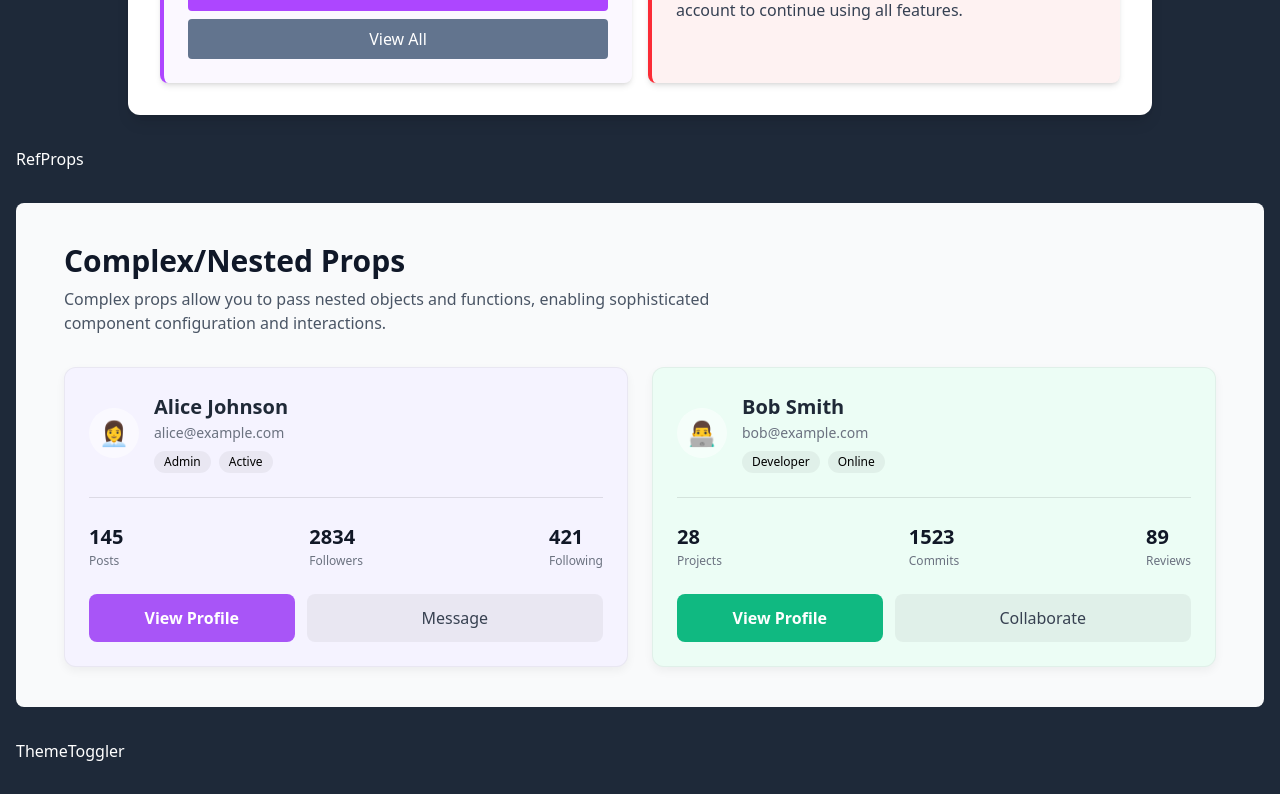
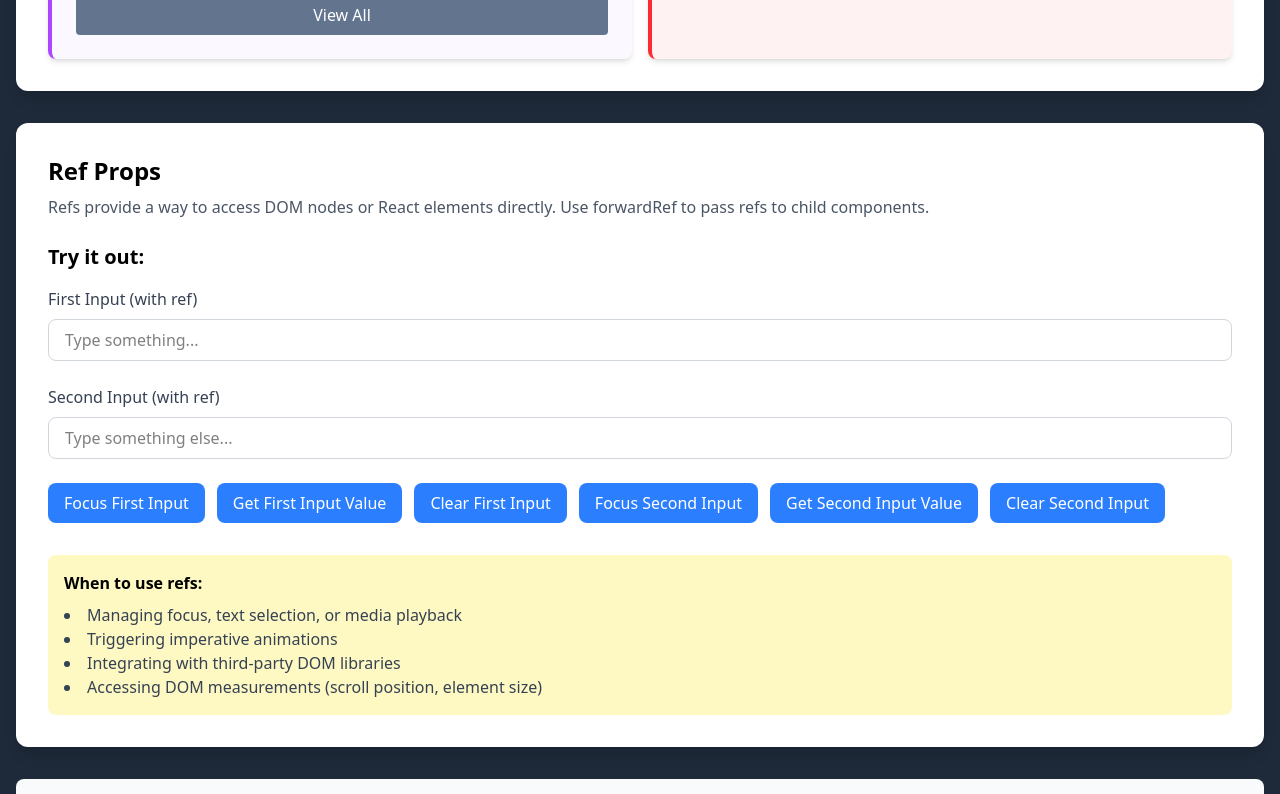
Before and after one commit to ayushshh/React, a React (Vite) app: page / in a window 1280 px wide. Shown: the part 1286-2080 px from the top of the page. Built offline with nearby package versions, Linux system fonts and the light colour scheme.

Commit message:
added refProps and updated some other files

```diff
--- a/src/components/ChildrenProps.jsx
+++ b/src/components/ChildrenProps.jsx
@@ -30,7 +30,7 @@ function Container({ children, layout = 'grid' }) {
 
 function ChildrenProps() {
   return (
-    <section className="p-8 bg-white rounded-xl shadow-lg max-w-5xl mx-auto">
+    <section className="p-8 bg-white rounded-xl shadow-lg max-w mx-auto">
       <h2 className="text-3xl mb-2 font-bold text-gray-800">Children Props</h2>
       <p className="mb-8 text-gray-600">
         The <code className="bg-gray-100 px-1 rounded">children</code> prop allows you to pass JSX elements or components as children to other components, enabling component composition.
--- a/src/components/ComplexProps.jsx
+++ b/src/components/ComplexProps.jsx
@@ -6,14 +6,12 @@ const UserProfileCard = ({ data }) => {
       backgroundColor: theme.bg,
       borderRadius: '12px',
       padding: '24px',
-      // This allows the card to grow and take up equal space
       flex: '1 1 450px',
       boxShadow: '0 4px 10px rgba(0,0,0,0.05)',
       border: '1px solid rgba(0,0,0,0.05)',
       display: 'flex',
       flexDirection: 'column'
     }}>
-      {/* Header Section */}
       <div style={{ display: 'flex', alignItems: 'center', gap: '15px' }}>
         <div style={{
           fontSize: '24px',
@@ -39,7 +37,6 @@ const UserProfileCard = ({ data }) => {
 
       <hr style={{ border: 'none', borderTop: '1px solid rgba(0,0,0,0.1)', margin: '24px 0' }} />
 
-      {/* Stats Section */}
       <div style={{ display: 'flex', justifyContent: 'space-between', textAlign: 'left' }}>
         <div>
           <div style={{ fontSize: '20px', fontWeight: 'bold', color: '#111827' }}>{stats.posts || stats.projects}</div>
@@ -55,7 +52,6 @@ const UserProfileCard = ({ data }) => {
         </div>
       </div>
 
-      {/* Action Buttons */}
       <div style={{ display: 'flex', gap: '12px', marginTop: '24px' }}>
         <button style={{
           flex: 2,
@@ -109,7 +105,6 @@ function ComplexProps() {
           Complex props allow you to pass nested objects and functions, enabling sophisticated component configuration and interactions.
         </p>
 
-        {/* FIX: flex container with gap and width control */}
         <div className="flex flex-wrap gap-6">
           {userData.map((item) => (
             <UserProfileCard key={item.id} data={item} />
--- a/src/components/RefProps.jsx
+++ b/src/components/RefProps.jsx
@@ -1,9 +1,78 @@
-import React from 'react'
+import {useRef, forwardRef} from 'react'
+
+//first part is to create a forward ref which is for accepting the ref
+//second part is to take the reference
+//here we are going to design input component that accept a ref props
+
+const CustomInput = forwardRef(({ label, placeholder, className }, ref) => {
+  return (
+    <div className="mb-6">
+      <label className="block text-gray-700 font-medium mb-2">{label}</label>
+      <input
+        ref={ref}
+        type="text"
+        placeholder={placeholder}
+        className={`w-full px-4 py-2 border border-gray-300 rounded-lg focus:outline-none focus:ring-2 focus:ring-blue-500 ${className}`}
+      />
+    </div>
+  );
+});//this forward ref is just a function and inside you can pass another function
+
+CustomInput.displayName = 'CustomInput';
 
 function RefProps() {
+  const firstInputRef = useRef(null);
+  const secondInputRef = useRef(null);
+
+  const focusInput = () => firstInputRef.current?.focus();
+  const getInputValue = () => alert(`Current value: ${firstInputRef.current?.value}`);
+  const clearValue = () => {
+    if (firstInputRef.current) {
+      firstInputRef.current.value = '';
+      firstInputRef.current.focus();
+    }
+  };
+
+  const focusSecondInput = () => secondInputRef.current?.focus();
+  const getSecondInputValue = () => alert(`Current value: ${secondInputRef.current?.value}`);
+  const clearSecondValue = () => {
+    if (secondInputRef.current) {
+      secondInputRef.current.value = '';
+      secondInputRef.current.focus();
+    }
+  };
+
   return (
-    <div className='tex-xl text-white'>RefProps</div>
-  )
+    <section className="p-8 bg-white rounded-xl shadow-lg max-w mx-auto">
+      <h2 className="text-2xl font-bold mb-2">Ref Props</h2>
+      <p className="mb-6 text-gray-600">
+        Refs provide a way to access DOM nodes or React elements directly. Use forwardRef to pass refs to child components.
+      </p>
+
+      <h3 className="text-xl font-semibold mb-4">Try it out:</h3>
+      <CustomInput ref={firstInputRef} label="First Input (with ref)" placeholder="Type something..." />
+      <CustomInput ref={secondInputRef} label="Second Input (with ref)" placeholder="Type something else..." />
+
+      <div className="flex flex-wrap gap-3 mt-4">
+        <button onClick={focusInput} className="px-4 py-2 bg-blue-500 text-white rounded-lg hover:bg-blue-600 transition">Focus First Input</button>
+        <button onClick={getInputValue} className="px-4 py-2 bg-blue-500 text-white rounded-lg hover:bg-blue-600 transition">Get First Input Value</button>
+        <button onClick={clearValue} className="px-4 py-2 bg-blue-500 text-white rounded-lg hover:bg-blue-600 transition">Clear First Input</button>
+        <button onClick={focusSecondInput} className="px-4 py-2 bg-blue-500 text-white rounded-lg hover:bg-blue-600 transition">Focus Second Input</button>
+        <button onClick={getSecondInputValue} className="px-4 py-2 bg-blue-500 text-white rounded-lg hover:bg-blue-600 transition">Get Second Input Value</button>
+        <button onClick={clearSecondValue} className="px-4 py-2 bg-blue-500 text-white rounded-lg hover:bg-blue-600 transition">Clear Second Input</button>
+      </div>
+
+      <div className="mt-8 bg-yellow-100 p-4 rounded-lg">
+        <h4 className="font-semibold mb-2">When to use refs:</h4>
+        <ul className="list-disc list-inside text-gray-700">
+          <li>Managing focus, text selection, or media playback</li>
+          <li>Triggering imperative animations</li>
+          <li>Integrating with third-party DOM libraries</li>
+          <li>Accessing DOM measurements (scroll position, element size)</li>
+        </ul>
+      </div>
+    </section>
+  );
 }
 
-export default RefProps
+export default RefProps;
```
